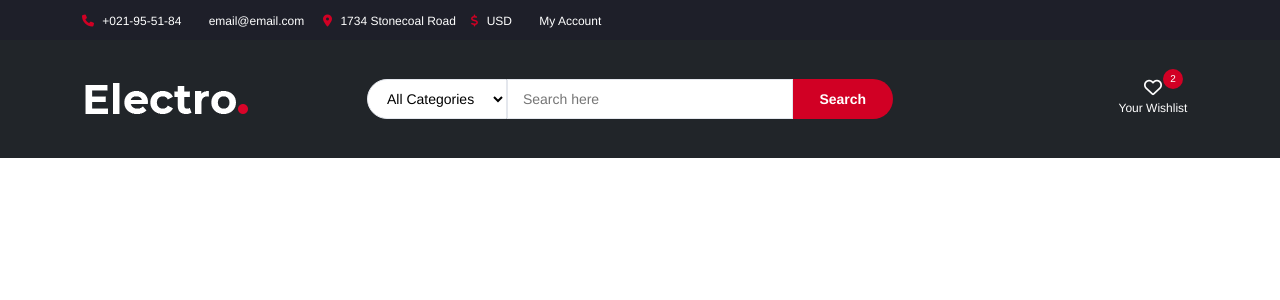
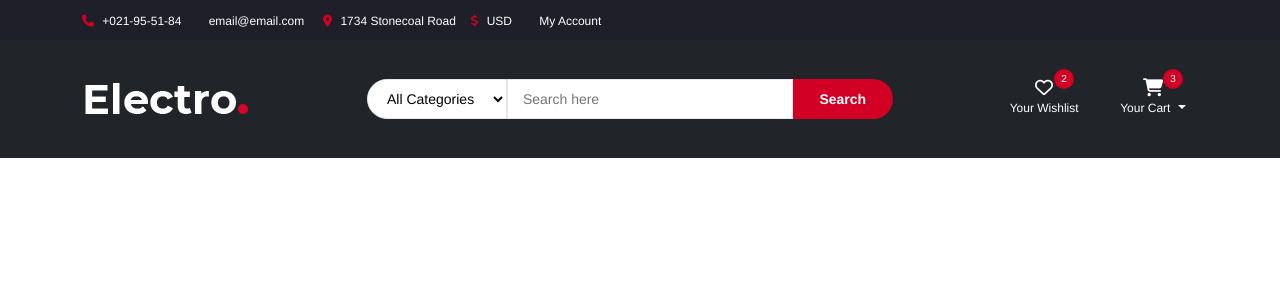
Before and after one commit to ErickBGoecking/Ecommerce-Cratos, a PHP site: page /adm/adm.php in a window 1280 px wide. Shown: the top 300 px of the page. Run offline with PHP 8.4, Linux system fonts and the light colour scheme.

Commit message:
Topo Adm adicionado icones

```diff
--- a/adm/adm.php
+++ b/adm/adm.php
@@ -325,7 +325,13 @@
                             <div class="qty">2</div>
                         </a>
                     </div>
-
+                    <div class="dropdown">
+                        <a class="dropdown-toggle" data-toggle="dropdown" aria-expanded="true">
+                            <i class="fa fa-shopping-cart"></i>
+                            <span>Your Cart</span>
+                            <div class="qty">3</div>
+                        </a>
+                    </div>
                     <div class="menu-toggle">
                         <a href="#">
                             <i class="fa fa-bars"></i>
```
